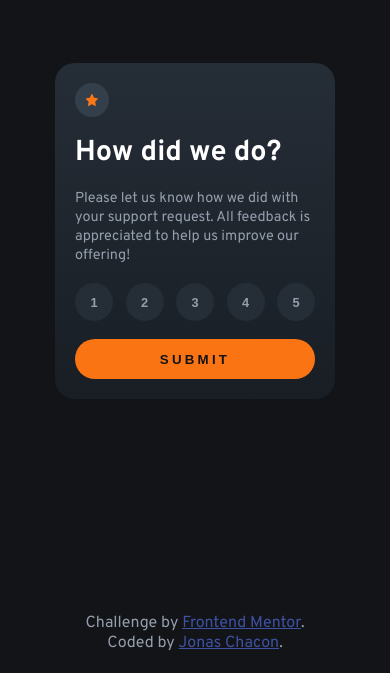
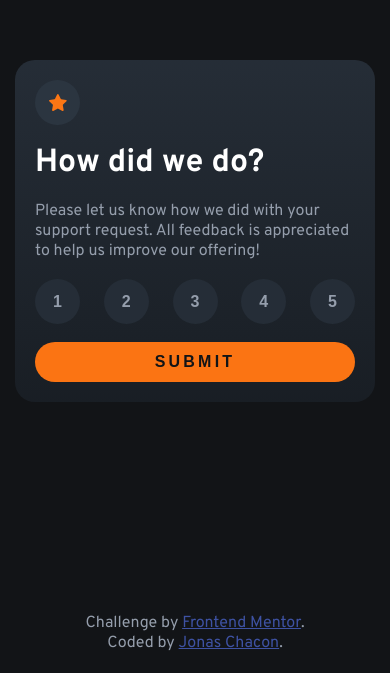
Before and after one commit to jonaschacon/interactive-rating-component-main, a plain HTML site: page index.html in a window 390 px wide. Shown: the part 171-844 px from the top of the page. Drawn offline with Linux system fonts and the light colour scheme.

Commit message:
mobile reponsive test

```diff
--- a/style.css
+++ b/style.css
@@ -27,19 +27,19 @@ body {
     justify-content: space-around;
     flex-direction: column;
     min-height: 100vh;
-    padding: 20px;
+    padding: 20px 15px;
 
     background-color: var(--very-dark-blue);
     color: white;
     font-family: "Overpass", sans-serif;
-    font-size: 0.9rem;
+    font-size: 1rem;
 }
 
 main {
     display: flex;
     flex-direction: column;
     gap: 18px;
-    max-width: 280px;
+    max-width: 370px;
     padding: 20px;
     border-radius: 20px;
 
@@ -53,15 +53,15 @@ div.icon {
     display: flex;
     align-items: center;
     justify-content: center;
-    width: 34px;
-    height: 34px;
+    width: 45px;
+    height: 45px;
     border-radius: 50%;
 
-    background-color: hsl(213, 19%, 25%);
+    background-color: hsl(213, 19%, 21%);
 }
 
 img {
-    width: 12px;
+    width: 18px;
 }
 
 p {
@@ -82,14 +82,14 @@ div.rating .activate {
 
 div.rating button {
     border: none;
-    width: 38px;
-    height: 38px;
+    width: 45px;
+    height: 45px;
 
     border-radius: 50%;
     background-color: hsl(213, 19%, 18%);
     color: var(--light-grey);
     font-weight: bold;
-    font-size: 0.8rem;
+    font-size: 1rem;
     cursor: pointer;
     transition: all 150ms;
 }
@@ -116,6 +116,7 @@ button.submit {
     font-weight: bold;
     letter-spacing: 0.2rem;
     color: var(--very-dark-blue);
+    font-size: 1rem;
 
     transition: background-color 0.3s;
     cursor: pointer;
@@ -148,7 +149,7 @@ main.thank-you img {
 
 @media screen and (min-width: 500px) {
     main {
-        max-width: 320px;
+        max-width: 380px;
         padding: 30px;
     }
 }
```
